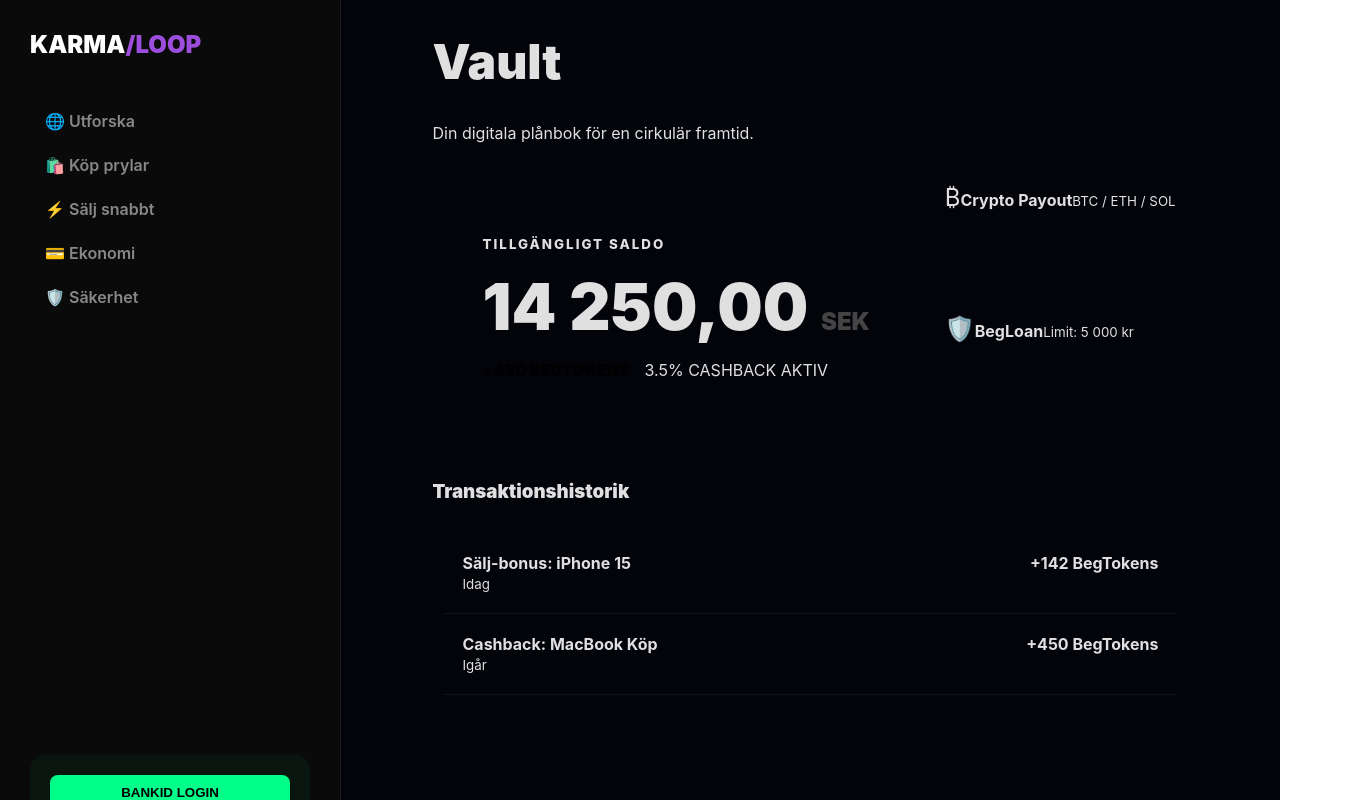
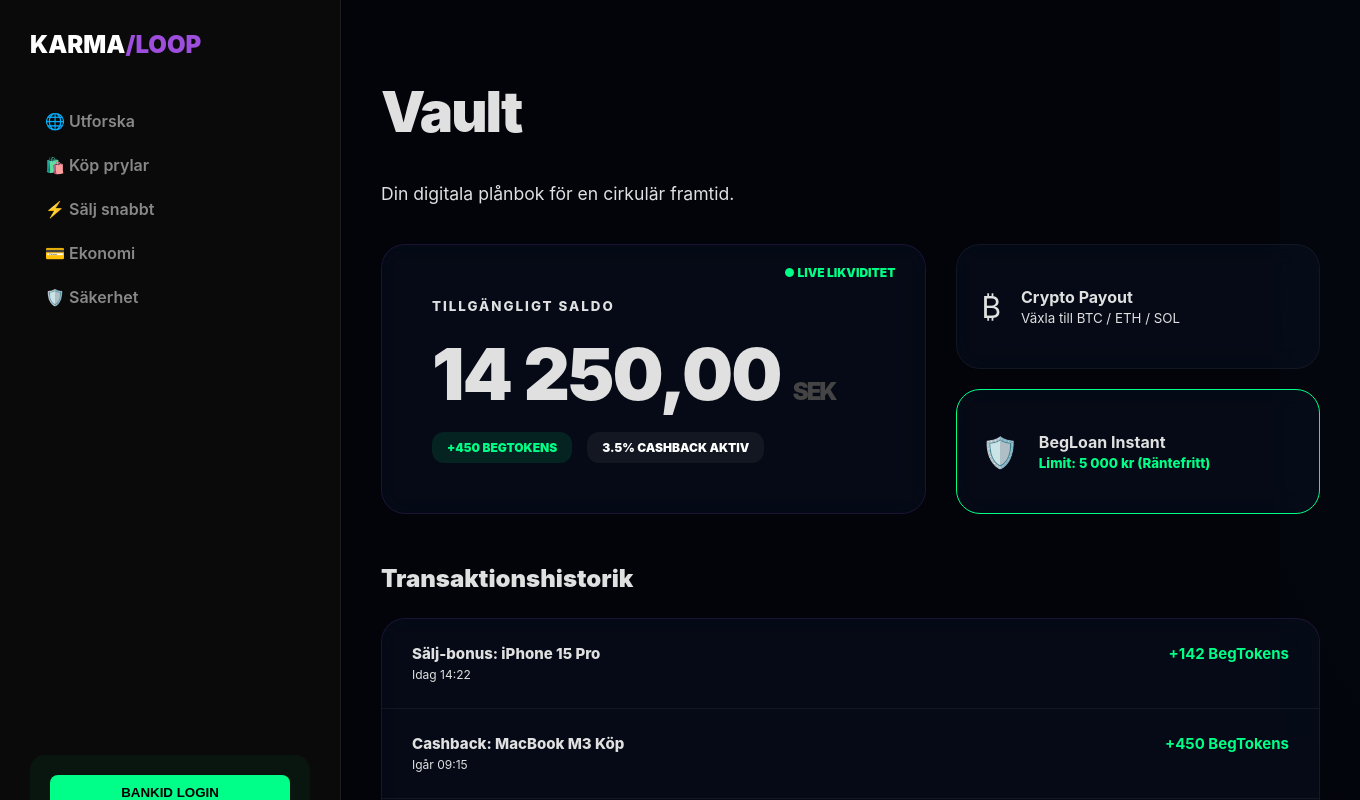
Before and after one commit to gascheckking/marketbeg-appGem, a Next.js app: page /wallet in a window 1280 px wide. Shown: the top 800 px of the page, 1360 px wide, since content can reach past the window. Built offline with nearby package versions, Linux system fonts and the light colour scheme.

Commit message:
Update page.tsx

```diff
--- a/app/wallet/page.tsx
+++ b/app/wallet/page.tsx
@@ -1,48 +1,78 @@
 "use client";
+import React from 'react';
+import BegLoan from "@/components/BegLoan";
 
 export default function Wallet() {
   return (
-    <div style={{ maxWidth: '1000px', margin: '0 auto' }}>
+    <div className="page-wrapper" style={{ maxWidth: '1100px', margin: '0 auto' }}>
       <header style={{ marginBottom: '40px' }}>
-        <h1 style={{ fontSize: '3rem', fontWeight: 900 }}>Vault</h1>
-        <p className="muted">Din digitala plånbok för en cirkulär framtid.</p>
+        <h1 style={{ fontSize: '3.5rem', fontWeight: 900, letterSpacing: '-2px' }}>Vault</h1>
+        <p className="muted" style={{ fontSize: '1.1rem' }}>Din digitala plånbok för en cirkulär framtid.</p>
       </header>
 
-      <div style={{ display: 'grid', gridTemplateColumns: '2fr 1fr', gap: '25px' }}>
-        <div className="glow-card" style={{ padding: '50px', borderRadius: '32px' }}>
-          <small className="muted" style={{ letterSpacing: '2px', fontWeight: 800 }}>TILLGÄNGLIGT SALDO</small>
-          <div style={{ fontSize: '4rem', fontWeight: 900, margin: '15px 0' }}>14 250,00 <span style={{fontSize: '1.5rem', color: '#444'}}>SEK</span></div>
+      <div style={{ display: 'grid', gridTemplateColumns: '1.5fr 1fr', gap: '30px' }}>
+        {/* Balanskort */}
+        <div className="glass-card" style={{ padding: '50px', position: 'relative', overflow: 'hidden' }}>
+          <div style={{ position: 'absolute', top: '20px', right: '30px', color: 'var(--neon-mint)', fontWeight: 900, fontSize: '12px' }}>
+            ● LIVE LIKVIDITET
+          </div>
+          <small className="muted" style={{ letterSpacing: '2px', fontWeight: 800, textTransform: 'uppercase' }}>Tillgängligt Saldo</small>
+          <div style={{ fontSize: '4.5rem', fontWeight: 900, margin: '15px 0', letterSpacing: '-2px' }}>
+            14 250,00 <span style={{fontSize: '1.5rem', color: '#444'}}>SEK</span>
+          </div>
           <div style={{ display: 'flex', gap: '15px' }}>
-            <div className="stat-pill" style={{ background: 'var(--accent)', color: '#000', fontWeight: 900 }}>+450 BEGTOKENS</div>
-            <div className="stat-pill">3.5% CASHBACK AKTIV</div>
+            <div style={{ background: 'rgba(0, 255, 136, 0.1)', color: 'var(--neon-mint)', padding: '8px 15px', borderRadius: '12px', fontSize: '12px', fontWeight: 900 }}>
+              +450 BEGTOKENS
+            </div>
+            <div style={{ background: 'rgba(255, 255, 255, 0.05)', color: '#fff', padding: '8px 15px', borderRadius: '12px', fontSize: '12px', fontWeight: 900 }}>
+              3.5% CASHBACK AKTIV
+            </div>
           </div>
         </div>
 
-        <div style={{ display: 'grid', gap: '15px' }}>
-          <div className="pay-card" style={{ flexDirection: 'column', justifyContent: 'center', height: '100%' }}>
-            <span style={{ fontSize: '24px' }}>₿</span>
-            <strong style={{ marginTop: '10px' }}>Crypto Payout</strong>
-            <small className="muted">BTC / ETH / SOL</small>
+        {/* Snabbval */}
+        <div style={{ display: 'flex', flexDirection: 'column', gap: '20px' }}>
+          <div className="glass-card" style={{ flex: 1, display: 'flex', alignItems: 'center', gap: '20px', cursor: 'pointer', border: '1px solid rgba(255,255,255,0.05)' }}>
+            <span style={{ fontSize: '30px' }}>₿</span>
+            <div>
+              <strong style={{ display: 'block' }}>Crypto Payout</strong>
+              <small className="muted">Växla till BTC / ETH / SOL</small>
+            </div>
           </div>
-          <div className="pay-card" style={{ flexDirection: 'column', justifyContent: 'center', height: '100%', border: '1px solid var(--accent)' }}>
-            <span style={{ fontSize: '24px' }}>🛡️</span>
-            <strong style={{ marginTop: '10px' }}>BegLoan</strong>
-            <small style={{ color: 'var(--accent)' }}>Limit: 5 000 kr</small>
+          <div className="glass-card" style={{ flex: 1, display: 'flex', alignItems: 'center', gap: '20px', cursor: 'pointer', border: '1px solid var(--neon-mint)' }}>
+            <span style={{ fontSize: '30px' }}>🛡️</span>
+            <div>
+              <strong style={{ display: 'block' }}>BegLoan Instant</strong>
+              <small style={{ color: 'var(--neon-mint)', fontWeight: 800 }}>Limit: 5 000 kr (Räntefritt)</small>
+            </div>
           </div>
         </div>
       </div>
 
-      <h3 style={{ marginTop: '50px', marginBottom: '20px', fontWeight: 900 }}>Transaktionshistorik</h3>
-      <div className="glow-card" style={{ padding: '10px', background: 'transparent' }}>
-        {[{ label: "Sälj-bonus: iPhone 15", amount: "+142 BegTokens", date: "Idag" }, { label: "Cashback: MacBook Köp", amount: "+450 BegTokens", date: "Igår" }].map((item, i) => (
-          <div key={i} style={{ display: 'flex', justifyContent: 'space-between', padding: '20px', borderBottom: '1px solid #111' }}>
-            <div>
-              <div style={{ fontWeight: 700 }}>{item.label}</div>
-              <small className="muted">{item.date}</small>
+      <div style={{ marginTop: '50px' }}>
+        <h3 style={{ marginBottom: '25px', fontWeight: 900, fontSize: '1.5rem' }}>Transaktionshistorik</h3>
+        <div className="glass-card" style={{ padding: '0' }}>
+          {[
+            { label: "Sälj-bonus: iPhone 15 Pro", amount: "+142 BegTokens", date: "Idag 14:22", type: 'plus' },
+            { label: "Cashback: MacBook M3 Köp", amount: "+450 BegTokens", date: "Igår 09:15", type: 'plus' },
+            { label: "Utbetalning till Bankkonto", amount: "-2 400 SEK", date: "24 Okt 2025", type: 'minus' }
+          ].map((item, i) => (
+            <div key={i} style={{
+              display: 'flex',
+              justifyContent: 'space-between',
+              padding: '25px 30px',
+              borderBottom: i === 2 ? 'none' : '1px solid rgba(255,255,255,0.05)'
+            }}>
+              <div>
+                <div style={{ fontWeight: 800, fontSize: '15px' }}>{item.label}</div>
+                <small className="muted" style={{ fontSize: '12px' }}>{item.date}</small>
+              </div>
+              <strong style={{ color: item.type === 'plus' ? 'var(--neon-mint)' : '#fff', fontSize: '15px' }}>
+                {item.amount}
+              </strong>
             </div>
-            <strong style={{ color: 'var(--accent)' }}>{item.amount}</strong>
-          </div>
-        ))}
+          ))}
+        </div>
       </div>
     </div>
   );
```
